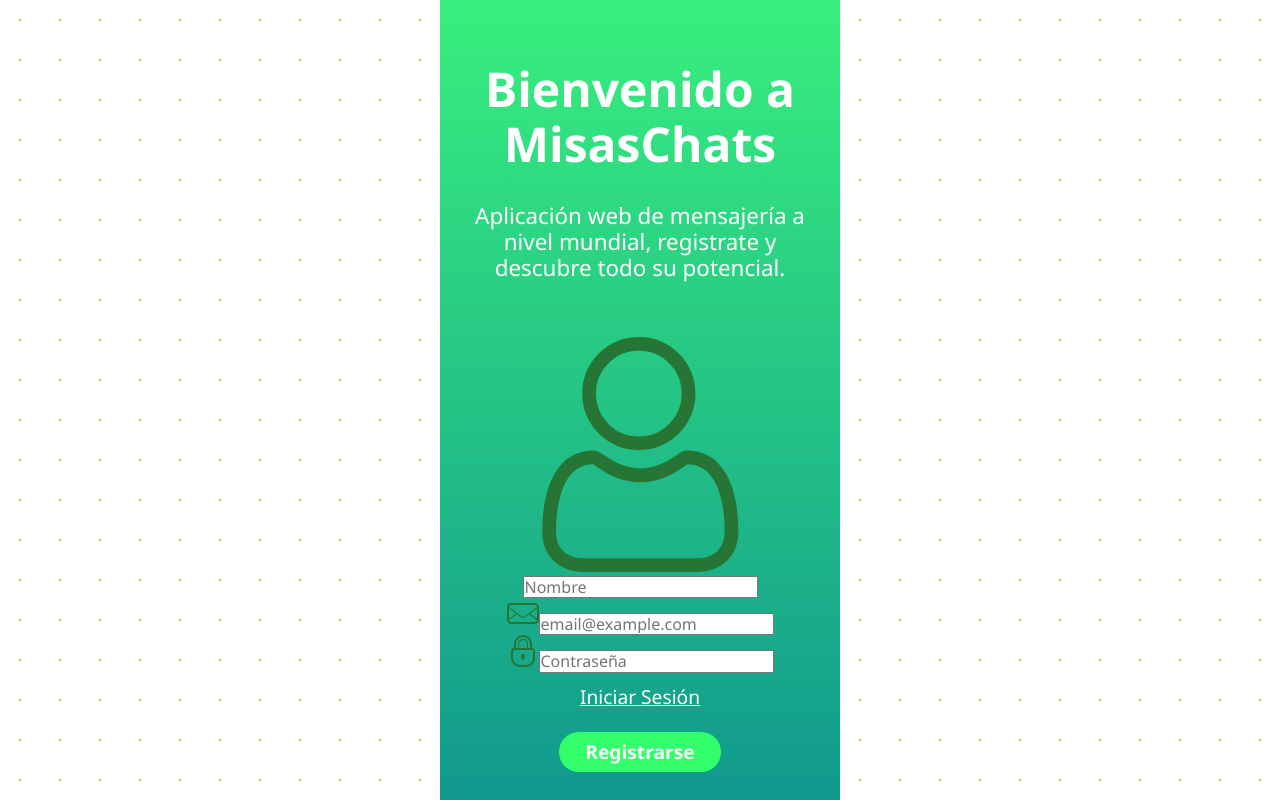
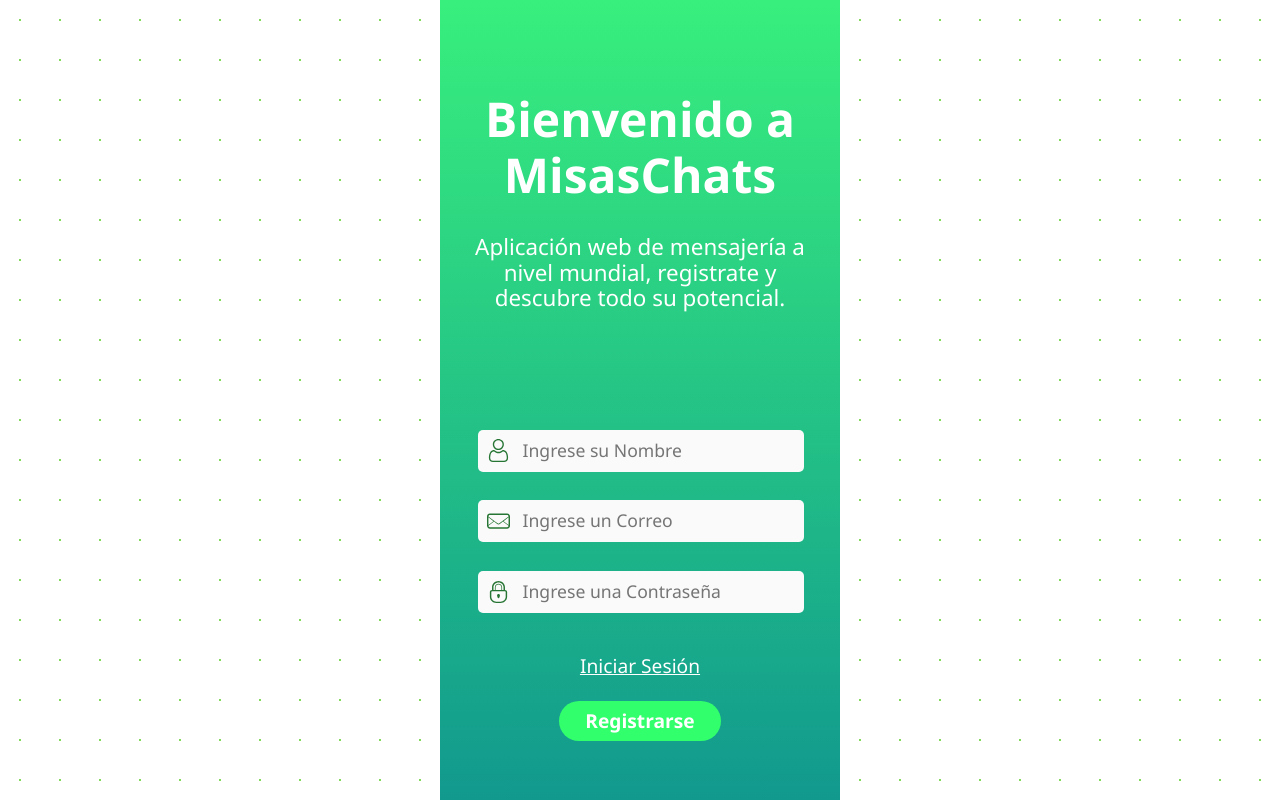
Before and after one commit to jarrisondev/misaschat, a Next.js app: page / in a window 1280 px wide. Both pictures are taken after a click on the element "Registrarse". Built offline with nearby package versions, Linux system fonts and the light colour scheme.

Commit message:
:sparkles: feat: use the react-hook-form

```diff
--- a/components/Login/Forms/SignIn.jsx
+++ b/components/Login/Forms/SignIn.jsx
@@ -1,50 +1,53 @@
 import { FormStyled } from './styles'
+import { useContext } from 'react'
 import { useRouter } from 'next/router'
 import { Button } from 'components/globals-components/Button/Button'
 import { Anchor } from 'components/globals-components/Anchor/Anchor'
 import { signInController } from 'controllers/loginController'
 import { UtilContext } from 'context/utilsContext'
-import { useContext } from 'react'
+import { Input } from 'components/globals-components/Input/Input'
+import { useForm } from 'react-hook-form'
 
-export const SignIn = ({ user, renderForm, setRenderForm }) => {
+export const SignIn = ({ renderForm, setRenderForm }) => {
   const {
     initialUtilValue: { JWT_TOKEN_NAME },
     handlerModalData
   } = useContext(UtilContext)
+
   const router = useRouter()
+  const {
+    register,
+    handleSubmit,
+    formState: { errors }
+  } = useForm()
 
-  const sendUserData = (event) => {
-    event.preventDefault()
-    signInController(user, event, router, JWT_TOKEN_NAME, handlerModalData)
-  }
-  const saveData = (event) => {
-    const input = event.target
-
-    user.setUserData({ ...user.userData, [input.name]: input.value })
+  const signInUser = (data) => {
+    signInController(data, router, JWT_TOKEN_NAME, handlerModalData)
   }
 
   return (
-    <FormStyled>
-      <label>
-        <img src='/icons/Login/email.svg' alt='' />
-        <input
-          name='email'
-          type='email'
-          onChange={(event) => saveData(event)}
-          placeholder='email@example.com'
-        />
-      </label>
-      <label>
-        <img src='/icons/Login/password.svg' alt='' />
-        <input
-          name='password'
-          type='password'
-          onChange={(event) => saveData(event)}
-          placeholder='Contraseña'
-        />
-      </label>
+    <FormStyled onSubmit={handleSubmit(signInUser)}>
+      <Input
+        register={register}
+        errors={errors}
+        type='email'
+        placeholder='un Correo'
+        name='email'
+        pattern={/^[a-zA-Z0-9_.+-]+@[a-zA-Z0-9-]+\.[a-zA-Z0-9-.]+$/}
+        patternText='¡Ingrese un correo valido!'
+      />
+      <Input
+        register={register}
+        errors={errors}
+        type='password'
+        placeholder='una Contraseña'
+        name='password'
+        maxLength={15}
+        pattern={null}
+        patternText=''
+      />
       <Anchor renderForm={renderForm} handler={setRenderForm} />
-      <Button renderForm={renderForm} handler={sendUserData} />
+      <Button renderForm={renderForm} />
     </FormStyled>
   )
 }
--- a/components/Login/Forms/SignUp.jsx
+++ b/components/Login/Forms/SignUp.jsx
@@ -4,96 +4,65 @@ import { Anchor } from 'components/globals-components/Anchor/Anchor'
 import { useContext, useState } from 'react'
 import { signUpController } from 'controllers/loginController'
 import { UtilContext } from 'context/utilsContext'
+import { useForm } from 'react-hook-form'
+import { Input } from 'components/globals-components/Input/Input'
 
-export const SignUp = ({ user, renderForm, setRenderForm }) => {
-  const initialInputsCheck = {
-    name: false,
-    email: false,
-    password: false
-  }
+export const SignUp = ({ renderForm, setRenderForm }) => {
+  const {
+    register,
+    handleSubmit,
+    formState: { errors }
+  } = useForm()
+
   const { handlerModalData } = useContext(UtilContext)
-  const [inputsCheck, setInputsCheck] = useState(initialInputsCheck)
-  const [requestInProgress, setRequestInProgress] = useState(true)
+  const [requestInProgress, setRequestInProgress] = useState(false)
 
-  const saveUserData = (event) => {
-    event.preventDefault()
-    if (inputsCheck.name && inputsCheck.email && inputsCheck.password) {
+  const signUpUser = (data) => {
     // this is a controller
-      requestInProgress && signUpController(
-        event,
+    !requestInProgress &&
+      signUpController(
         setRenderForm,
-        user,
+        data,
         setRequestInProgress,
         handlerModalData
       )
-    } else {
-      handlerModalData({
-        token: true,
-        principalText: 'Datos incorrectos'
-      })
-    }
-  }
-
-  const checkInputData = (e) => {
-    const input = e.target
-    user.setUserData({ ...user.userData, [input.name]: input.value })
-
-    switch (input.name) {
-      case 'name':
-        ;/^[a-zA-ZÀ-ÿ\s]{1,50}$/.test(input.value)
-          ? setInputsCheck({ ...inputsCheck, name: true })
-          : setInputsCheck({ ...inputsCheck, name: false })
-        break
-      case 'email':
-        ;/^[a-zA-Z0-9_.+-]+@[a-zA-Z0-9-]+\.[a-zA-Z0-9-.]+$/.test(input.value)
-          ? setInputsCheck({ ...inputsCheck, email: true })
-          : setInputsCheck({ ...inputsCheck, email: false })
-        break
-      case 'password':
-        ;/^(?=.*[a-z])(?=.*[A-Z])(?=.*\d)(?=.*[$@$!%*?&])([A-Za-z\d$@$!%*?&]|[^ ]){8,15}$/.test(
-          input.value
-        )
-          ? setInputsCheck({ ...inputsCheck, password: true })
-          : setInputsCheck({ ...inputsCheck, password: false })
-        break
-    }
   }
 
   return (
-    <FormStyled>
-      <label>
-        <img src='/icons/Login/user.svg' alt='user icon' />
-        <input
+    <FormStyled onSubmit={handleSubmit(signUpUser)}>
+      <Input
+        icon='user'
+        register={register}
+        errors={errors}
+        placeholder='su Nombre'
         name='name'
-          onChange={(event) => checkInputData(event)}
-          type='text'
-          placeholder='Nombre'
-          required
+        pattern={/^[a-zA-ZÀ-ÿ\s]{1,50}$/}
+        patternText='Solo debe contener letras.'
       />
-      </label>
-      <label>
-        <img src='/icons/Login/email.svg' alt='email icon' />
-        <input
+      <Input
+        register={register}
+        errors={errors}
+        type='email'
+        placeholder='un Correo'
         name='email'
-          onChange={(event) => checkInputData(event)}
-          type='email'
-          placeholder='email@example.com'
-          required
+        pattern={/^[a-zA-Z0-9_.+-]+@[a-zA-Z0-9-]+\.[a-zA-Z0-9-.]+$/}
+        patternText='Debe contener un @ y un dominio(.com, .es, etc).'
       />
-      </label>
-      <label>
-        <img src='/icons/Login/password.svg' alt='password' />
-        <input
+      <Input
+        register={register}
+        errors={errors}
+        type='password'
+        placeholder='una Contraseña'
         name='password'
-          onChange={(event) => checkInputData(event)}
-          type='password'
-          placeholder='Contraseña'
-          required
-          maxLength='15'
+        maxLength={15}
+        pattern={
+          /^(?=.*[a-z])(?=.*[A-Z])(?=.*\d)(?=.*[$@$!%*?&])([A-Za-z\d$@$!%*?&]|[^ ]){8,15}$/
+        }
+        patternText='Debe tener un tamaño mínimo de 8 caracteres y un máximo de 15, además debe contener como mínimo una mayúscula, minúscula, número y un carácter especial.'
       />
-      </label>
+
       <Anchor renderForm={renderForm} handler={setRenderForm} />
-      <Button renderForm={renderForm} handler={saveUserData} />
+      <Button renderForm={renderForm} />
     </FormStyled>
   )
 }
--- a/components/Login/Login.jsx
+++ b/components/Login/Login.jsx
@@ -10,13 +10,6 @@ export const Login = () => {
     initialUtilValue: { JWT_TOKEN_NAME }
   } = useContext(UtilContext)
 
-  const initialUserData = {
-    email: '',
-    name: '',
-    password: ''
-  }
-
-  const [userData, setUserData] = useState(initialUserData)
   const [renderForm, setRenderForm] = useState(true)
   const router = useRouter()
 
@@ -37,14 +30,12 @@ export const Login = () => {
           {renderForm
             ? (
               <SignIn
-                user={{ userData, setUserData }}
                 renderForm={renderForm}
                 setRenderForm={setRenderForm}
               />
               )
             : (
               <SignUp
-                user={{ userData, setUserData }}
                 renderForm={renderForm}
                 setRenderForm={setRenderForm}
               />
--- a/components/globals-components/Input/Input.jsx
+++ b/components/globals-components/Input/Input.jsx
@@ -9,8 +9,9 @@ export const Input = ({
   name,
   icon = name,
   pattern,
-  patternText,
-  maxLength = 50
+  patternText = '',
+  maxLength = 50,
+  required = true
 }) => {
   return (
     <InputStyled>
@@ -20,7 +21,7 @@ export const Input = ({
           type={type}
           placeholder={`Ingrese ${placeholder}`}
           maxLength={maxLength}
-          {...register(name, { required: true, pattern: pattern, maxLength })}
+          {...register(name, { required, pattern, maxLength })}
         />
       </div>
       <div className='errorsContainer'>
--- a/controllers/loginController.js
+++ b/controllers/loginController.js
@@ -1,24 +1,21 @@
 export const signUpController = async (
-  event,
   setRenderForm,
-  user,
+  data,
   setRequestInProgress,
   handlerModalData
 ) => {
-  setRequestInProgress(false)
+  setRequestInProgress(true)
   const res = await window.fetch('/api/sign_up', {
     method: 'POST',
     headers: new window.Headers([['Content-type', 'application/json']]),
-    body: JSON.stringify(user.userData)
+    body: JSON.stringify(data)
   })
 
   if (res.ok) {
-    event.target.parentNode.reset()
-    user.setUserData(user.initialUserData)
-    setRequestInProgress(true)
+    setRequestInProgress(false)
     setRenderForm((r) => !r)
   } else {
-    setRequestInProgress(true)
+    setRequestInProgress(false)
     res.json().then((res) =>
       handlerModalData({
         token: true,
@@ -29,8 +26,7 @@ export const signUpController = async (
 }
 
 export const signInController = async (
-  user,
-  event,
+  data,
   router,
   JWT_TOKEN_NAME,
   handlerModalData
@@ -38,12 +34,11 @@ export const signInController = async (
   const res = await window.fetch('/api/sign_in', {
     method: 'POST',
     headers: new window.Headers([['Content-type', 'application/json']]),
-    body: JSON.stringify(user.userData)
+    body: JSON.stringify(data)
   })
 
   if (res.ok) {
     res.json().then((token) => {
-      event.target.parentNode.reset()
       window.localStorage.setItem(JWT_TOKEN_NAME, JSON.stringify(token))
       router.push('/dashboard')
     })
```
Lines whose indentation alone changed are shown as unchanged.
